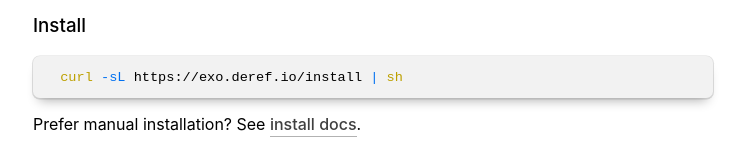
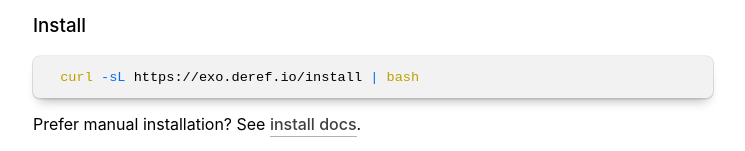
Before and after one commit to deref/exo-website, a Next.js app: page / in a window 1280 px wide. Shown: the part 641-792 px from the top of the page, without its empty margins (267-1012 px from the left). Built offline with nearby package versions, Linux system fonts and the light colour scheme.

Commit message:
Use `bash` instead of `sh` in Install instructions

```diff
--- a/pages/index.tsx
+++ b/pages/index.tsx
@@ -61,7 +61,7 @@ export default function Home() {
 				<span className="blue-text">{` -sL `}</span>
 				<span>{`https://exo.deref.io/install `}</span>
 				<span className="blue-text">{`|`}</span>
-				<span className="yellow-text">{` sh`}</span>
+				<span className="yellow-text">{` bash`}</span>
 			</pre>
 			<p>
 				Prefer manual installation? See{" "}
```
